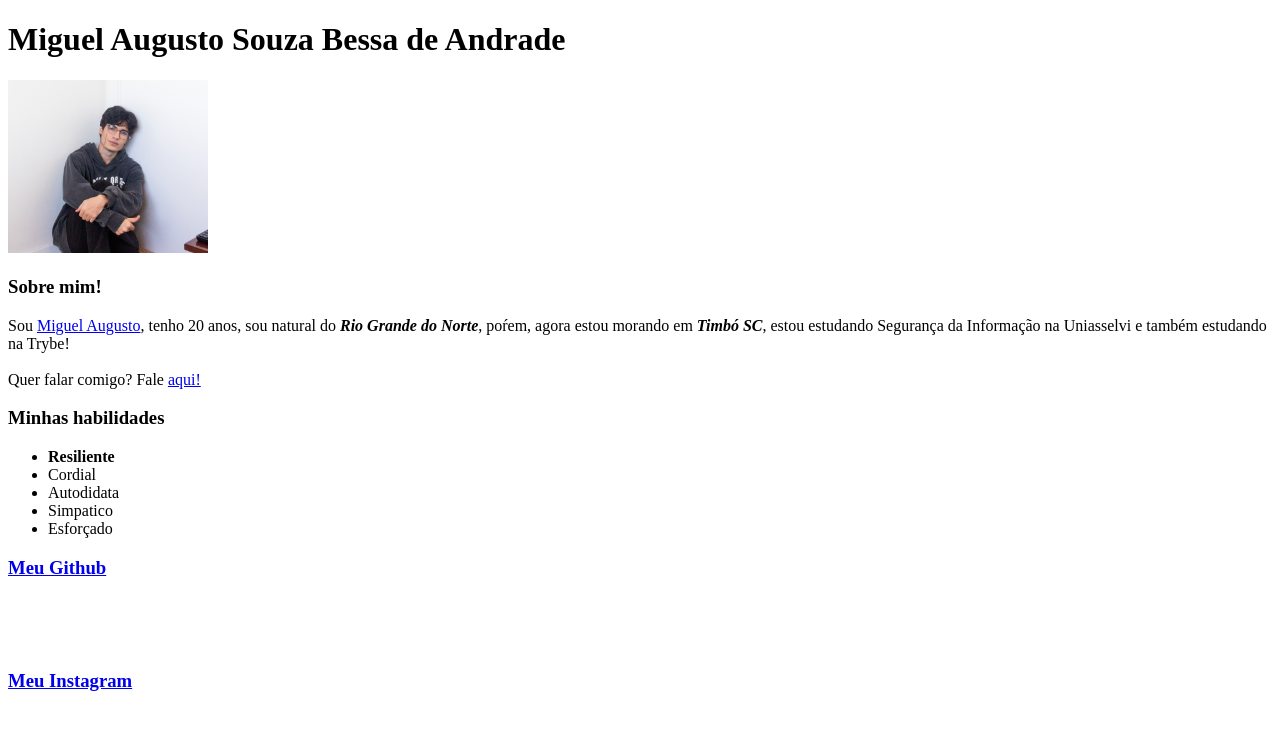
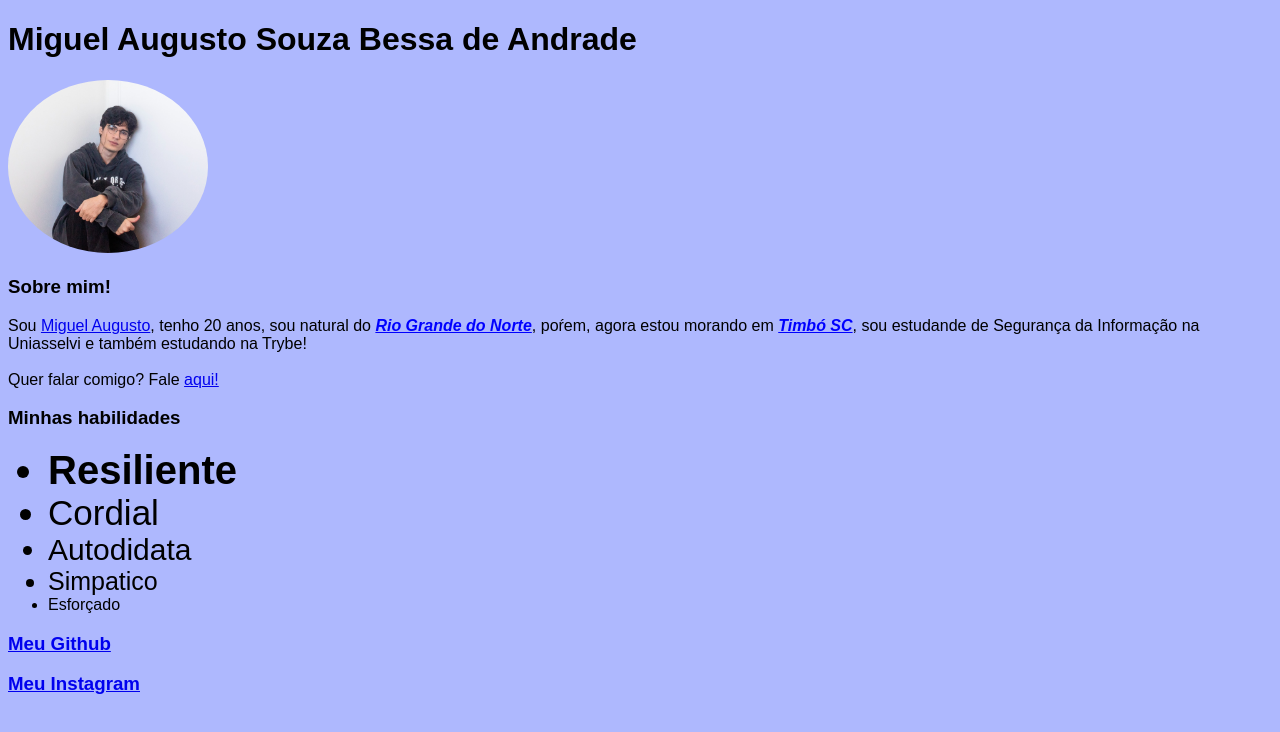
Before and after one commit to miguelazuoss/Portfolio, a plain HTML site: page index.html in a window 1280 px wide. Drawn offline with Linux system fonts and the light colour scheme; a web font is replaced by a local one.

Commit message:
Atendendo os exercicios de atualizar o gitpages

```diff
--- a/index.html
+++ b/index.html
@@ -3,28 +3,33 @@
 <head>
     <meta charset="UTF-8">
     <title>Portfolio Pessoal</title>
+    <link rel="stylesheet" type="text/css" href="style.css">
+    <link rel="preconnect" href="https://fonts.googleapis.com">
+<link rel="preconnect" href="https://fonts.gstatic.com" crossorigin>
+<link href="https://fonts.googleapis.com/css2?family=Edu+VIC+WA+NT+Beginner&family=Roboto+Condensed:ital,wght@0,300;0,400;0,700;1,300;1,400;1,700&display=swap" rel="stylesheet">
+
 </head>
 <body>
-    <h1>Miguel Augusto Souza Bessa de Andrade</h1>
+    <h1 id="My_Name_Title">Miguel Augusto Souza Bessa de Andrade</h1>
 
-    <img id="FotoMinha" src="images/5f9bff85-9c4d-41d9-abc5-9b4df9aac10a.jpeg" alt="Foto de Miguel Augusto" width="200pix">
+    <img id="MyPicture" src="images/5f9bff85-9c4d-41d9-abc5-9b4df9aac10a.jpeg" alt="Foto de Miguel Augusto" width="200pix">
 
     <h3>Sobre mim!</h3>
 
-    <p>Sou <a href="#FotoMinha">Miguel Augusto</a>, tenho 20 anos, sou natural do <strong><em>Rio Grande do Norte</strong></em>, poŕem, agora estou morando em <strong><em>Timbó SC</strong></em>, estou estudando Segurança da Informação na Uniasselvi e também estudando na Trybe! <br> <br> Quer falar comigo? Fale <a href="#Contato">aqui!</a></p>
+    <p class="CursiveLetter">Sou <a href="#MyPicture">Miguel Augusto</a>, tenho 20 anos, sou natural do <span id="Colored_city1"><strong><em>Rio Grande do Norte</strong></em></span>, poŕem, agora estou morando em <span id="Colored_city2"><strong><em>Timbó SC</strong></em></span>, sou estudande de Segurança da Informação na Uniasselvi e também estudando na Trybe! <br> <br> Quer falar comigo? Fale <a href="#Contato">aqui!</a></p>
 
     <h3>Minhas habilidades</h3>
 
     <ul>
-        <li><strong>Resiliente</strong></li>
-        <li>Cordial</li>
-        <li>Autodidata</li>
-        <li>Simpatico</li>
+        <li style="font-size: 40px;"><strong>Resiliente</strong></li>
+        <li style="font-size: 35px;">Cordial</li>
+        <li style="font-size: 30px;" >Autodidata</li>
+        <li style="font-size: 25px;">Simpatico</li>
         <li>Esforçado</li>
     </ul>
 
     <h3><a href="https://github.com/miguelazuoss" target="_blank">Meu Github </a></h3>
-    <br> <br> <br>
+
     <h3><a id="Contato" href="https://www.instagram.com/miguelazuos/" target="_blank">Meu Instagram</a></h3>
 
 </body>
--- /dev/null
+++ b/style.css
@@ -0,0 +1,21 @@
+body {
+    background-color: #AEB8FE;
+    font-family: 'Robot Condensed', sans-serif;
+}
+
+#My_Name_Title {
+    font-family: 'Robot Condensed', sans-serif;
+}
+
+#Colored_city1, #Colored_city2 {
+    color: blue;
+    text-decoration: underline;
+}
+
+#MyPicture {
+    border-radius: 80%;
+}
+
+.CursiveLetter {
+    font-family: 'Edu VIC WA NT Beginner', sans-serif ;
+}
```
